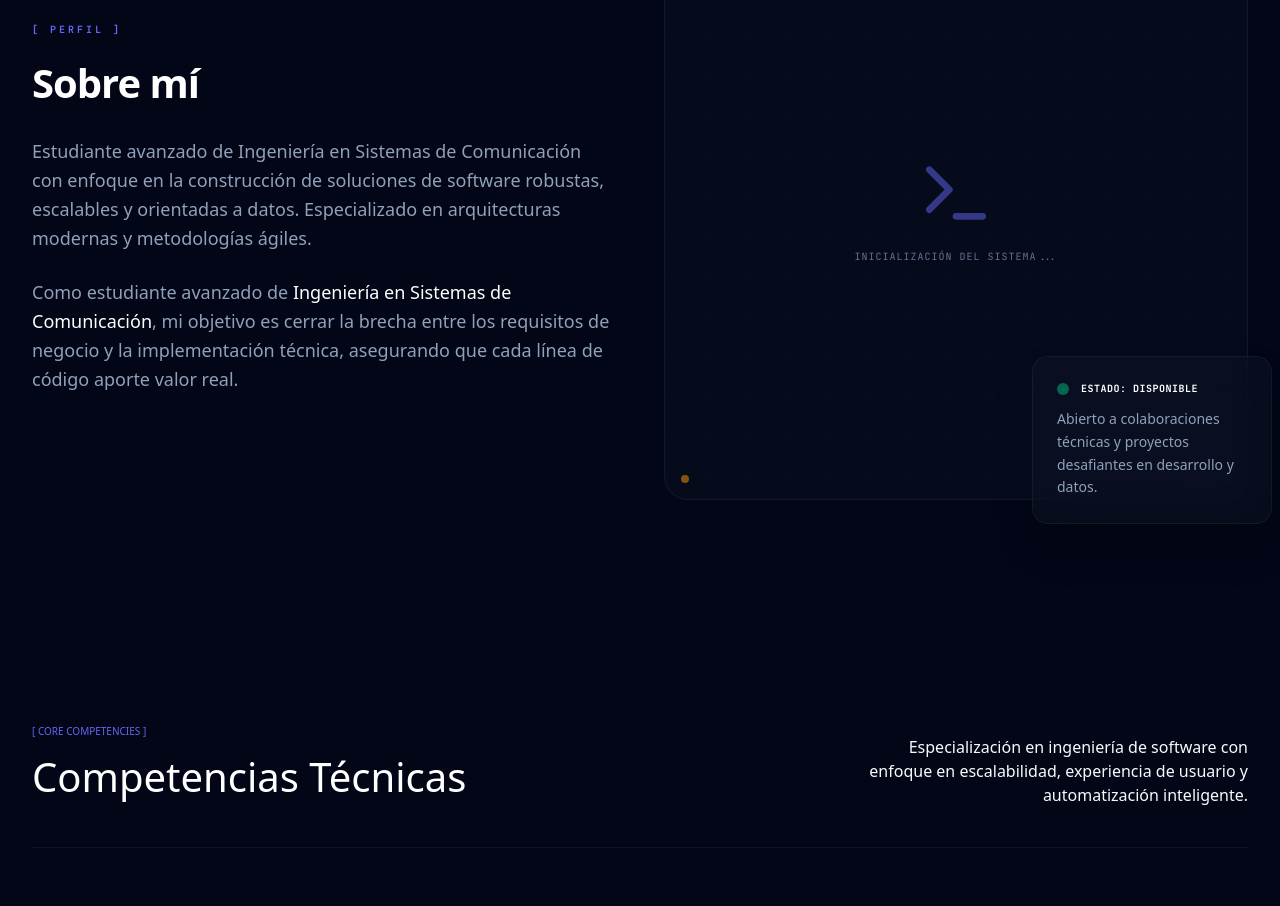
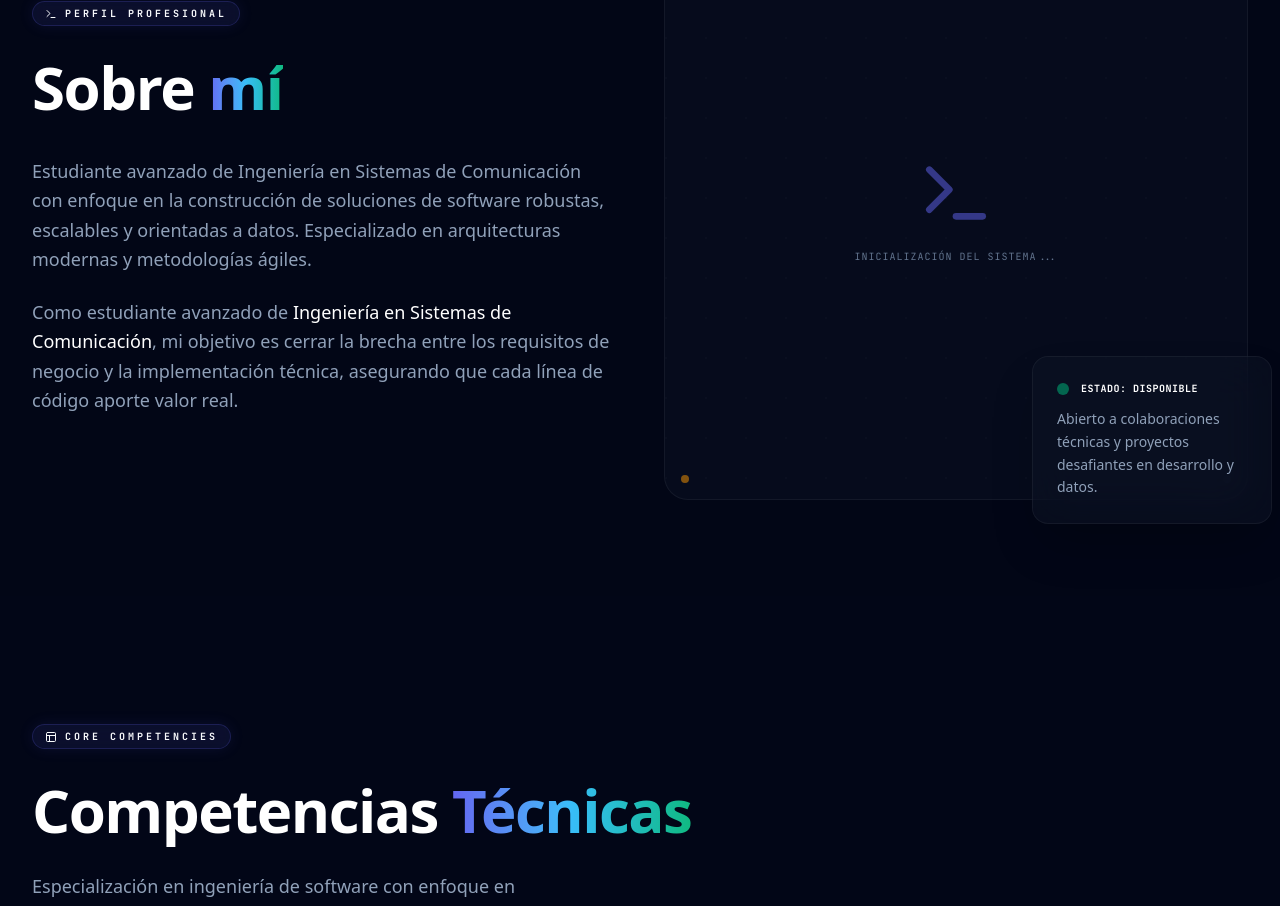
Before and after one commit to crissXcoder/portafolio, a Next.js app: page / in a window 1280 px wide. Shown: the part 980-1886 px from the top of the page. Built offline with nearby package versions, Linux system fonts and the light colour scheme.

Commit message:
feat: implement portfolio sections including footer, competencies, and UI structure components

```diff
--- a/app/globals.css
+++ b/app/globals.css
@@ -21,7 +21,6 @@
   --font-sans: var(--font-outfit), ui-sans-serif, system-ui, sans-serif;
   --font-body: var(--font-inter), ui-sans-serif, system-ui, sans-serif;
   --font-mono: var(--font-mono), monospace;
-  --font-serif: "Geist Serif", "Lora", serif;
 
   /* Typographic Scale */
   --text-display: 5rem; /* 80px */
--- a/components/layout/Footer.tsx
+++ b/components/layout/Footer.tsx
@@ -6,6 +6,7 @@ import { LinkedinIcon } from "@/components/icons/LinkedinIcon";
 import { GithubIcon } from "@/components/icons/GithubIcon";
 import { Container } from "@/components/ui/Container";
 import { portfolioData } from "@/data/portfolio";
+import { SectionHeader } from "@/components/ui/SectionHeader";
 
 const Footer = () => {
   const scrollToTop = () => {
@@ -20,16 +21,14 @@ const Footer = () => {
       <Container className="relative z-10">
         <div className="grid grid-cols-1 md:grid-cols-2 gap-12 mb-20">
           <div>
-            <h2 className="text-micro text-brand-primary mb-4">
-              [ CONTACTO ]
-            </h2>
-            <h3 className="text-h2 text-white mb-6">
-              Hablemos de tu próximo proyecto.
-            </h3>
-            <p className="text-text-muted text-body mb-8 max-w-md">
-              Disponible para colaboraciones, desarrollo de software y oportunidades en ciencia de datos e IA aplicada.
-            </p>
-            <div className="flex flex-col gap-4">
+            <SectionHeader
+              eyebrow="Contacto"
+              title="Hablemos de tu próximo"
+              highlight="proyecto."
+              description="Disponible para colaboraciones, desarrollo de software y oportunidades en ciencia de datos e IA aplicada."
+              className="mb-8"
+            />
+            <div className="flex flex-col gap-4 -mt-4">
               <a
                 href={`mailto:${portfolioData.profile.email}`}
                 className="flex items-center gap-4 text-white hover:text-brand-primary transition-colors group focus-visible:outline-2 focus-visible:outline-brand-primary focus-visible:outline-offset-4"
--- a/components/sections/About.tsx
+++ b/components/sections/About.tsx
@@ -3,6 +3,7 @@
 import React from "react";
 import { motion } from "framer-motion";
 import { Container } from "@/components/ui/Container";
+import { SectionHeader } from "@/components/ui/SectionHeader";
 import { portfolioData } from "@/data/portfolio";
 import { Terminal } from "lucide-react";
 
@@ -17,13 +18,13 @@ const About = () => {
             viewport={{ once: true }}
             transition={{ duration: 0.6 }}
           >
-            <h2 className="text-micro font-mono text-brand-primary tracking-[0.3em] uppercase mb-4 font-bold">
-              [ PERFIL ]
-            </h2>
-            <h3 className="text-h2 font-bold text-white tracking-tight mb-6">
-              Sobre mí
-            </h3>
-            <div className="space-y-6 text-slate-400 text-body-lg leading-relaxed">
+            <SectionHeader
+              eyebrow="Perfil Profesional"
+              title="Sobre"
+              highlight="mí"
+              icon={<Terminal className="w-3 h-3" />}
+            />
+            <div className="space-y-6 text-slate-400 text-body-lg leading-relaxed -mt-8">
               <p>
                 {portfolioData.profile.description}
               </p>
--- a/components/sections/Competencies.tsx
+++ b/components/sections/Competencies.tsx
@@ -2,6 +2,7 @@
 
 import React, { useEffect, useRef, useState } from "react";
 import { SectionShell } from "@/components/ui/SectionShell";
+import { SectionHeader } from "@/components/ui/SectionHeader";
 import { portfolioData, type ContributionArea } from "@/data/portfolio";
 import {
   Layout,
@@ -56,22 +57,13 @@ const Competencies = () => {
         gridOpacity={0.03}
         background="transparent"
       >
-        <header className="mb-16 flex flex-col gap-6 border-b border-border-subtle pb-10 transition-all duration-700 md:flex-row md:items-end md:justify-between">
-          <div className="flex flex-col gap-2">
-            <span className="text-micro text-brand-primary">
-              [ CORE COMPETENCIES ]
-            </span>
-            <h2 className="text-h2 text-white">
-              Competencias Técnicas
-            </h2>
-          </div>
-          <div className="flex flex-col items-start gap-4 md:items-end text-right">
-            <p className="max-w-sm text-body-sm text-text-muted md:text-body">
-              Especialización en ingeniería de software con enfoque en escalabilidad,
-              experiencia de usuario y automatización inteligente.
-            </p>
-          </div>
-        </header>
+        <SectionHeader
+          eyebrow="Core Competencies"
+          title="Competencias"
+          highlight="Técnicas"
+          description="Especialización en ingeniería de software con enfoque en escalabilidad, experiencia de usuario y automatización inteligente."
+          icon={<Layout className="w-3 h-3" />}
+        />
 
         <div className={cn(
           "grid grid-cols-1 md:grid-cols-2 lg:grid-cols-3 gap-6 transition-all duration-1000",
--- a/components/sections/Hero.tsx
+++ b/components/sections/Hero.tsx
@@ -134,7 +134,7 @@ export function Hero() {
                 <div className="animate-ping absolute inline-flex h-full w-full rounded-full bg-emerald-400 opacity-75"></div>
                 <div className="relative inline-flex rounded-full h-2 w-2 bg-emerald-500"></div>
               </div>
-              <span className="text-micro font-bold text-emerald-400 uppercase tracking-widest font-mono">
+              <span className="text-micro font-bold text-emerald-400 uppercase tracking-[0.3em] font-mono">
                 {portfolioData.education[0].status}
               </span>
             </motion.div>
@@ -144,7 +144,7 @@ export function Hero() {
                 initial={{ opacity: 0, y: 20 }}
                 animate={{ opacity: 1, y: 0 }}
                 transition={{ duration: 0.5, delay: 0.1 }}
-                className="text-slate-400 text-h3 font-medium"
+                className="text-slate-400 text-h3 font-semibold"
               >
                 {portfolioData.profile.name}
               </motion.h2>
@@ -157,7 +157,7 @@ export function Hero() {
                     animate={{ opacity: 1, y: 0, filter: "blur(0px)" }}
                     exit={{ opacity: 0, y: -20, filter: "blur(10px)" }}
                     transition={{ duration: 0.5, ease: "easeOut" }}
-                    className="text-h1 font-sans font-bold tracking-tighter text-white leading-tight"
+                    className="text-h2 md:text-h1 font-sans font-bold tracking-tighter text-white leading-tight"
                   >
                     {portfolioData.hero.rotatingTitles[index].split(' ').map((word: string, i: number) => (
                       <span key={i} className={i === 0 ? "text-brand-primary" : ""}>{word} </span>
@@ -171,7 +171,7 @@ export function Hero() {
               initial={{ opacity: 0, y: 20 }}
               animate={{ opacity: 1, y: 0 }}
               transition={{ duration: 0.5, delay: 0.3 }}
-              className="text-body-lg text-slate-400 max-w-xl leading-relaxed font-light"
+              className="text-body-lg text-slate-400 max-w-xl leading-relaxed"
             >
               {portfolioData.profile.description}
             </motion.p>
--- a/components/sections/ProjectApproach.tsx
+++ b/components/sections/ProjectApproach.tsx
@@ -104,7 +104,7 @@ const ProjectApproach = () => {
                      style={{ color: item.color }}>
                   <Icon className="w-6 h-6" />
                 </div>
-                <span className="text-[10px] font-mono font-bold text-text-muted/40 uppercase tracking-widest">
+                <span className="text-micro font-mono font-bold text-text-muted/40 uppercase tracking-widest">
                   Principio {item.id}
                 </span>
               </div>
@@ -114,7 +114,7 @@ const ProjectApproach = () => {
                   <h4 className="text-h3 font-bold text-white mb-1 tracking-tight">
                     {item.title}
                   </h4>
-                  <span className="text-[10px] font-mono font-bold text-brand-primary/70 uppercase tracking-[0.2em]">
+                  <span className="text-micro font-mono font-bold text-brand-primary/70 uppercase tracking-[0.2em]">
                     {item.subtitle}
                   </span>
                 </div>
--- a/components/sections/WorkApproach.tsx
+++ b/components/sections/WorkApproach.tsx
@@ -92,7 +92,7 @@ const WorkApproach = () => {
               <div className="mb-6">
                 <h4 className="text-h3 font-bold text-white mb-2 leading-tight">
                   {item.title}{" "}
-                  <span className="text-brand-primary font-serif italic font-medium">{item.highlight}</span>
+                  <span className="text-brand-primary font-medium">{item.highlight}</span>
                 </h4>
                 <p className="text-text-muted text-body-sm leading-relaxed">
                   {item.description}
--- a/components/ui/SectionHeader.tsx
+++ b/components/ui/SectionHeader.tsx
@@ -34,7 +34,7 @@ const SectionHeader = ({
         whileInView={{ opacity: 1, x: 0, y: 0 }}
         viewport={{ once: true }}
         className={cn(
-          "inline-flex items-center gap-2 px-3 py-1 rounded-full bg-brand-primary/10 border border-brand-primary/20 text-brand-primary text-micro font-mono tracking-[0.3em] uppercase mb-6 shadow-[0_0_15px_rgba(99,102,241,0.1)]",
+          "inline-flex items-center gap-2 px-3 py-1 rounded-full bg-brand-primary/10 border border-brand-primary/20 text-brand-primary text-micro font-bold font-mono tracking-[0.3em] uppercase mb-6 shadow-[0_0_15px_rgba(99,102,241,0.1)] backdrop-blur-sm",
           align === "center" && "mx-auto"
         )}
       >
@@ -51,7 +51,7 @@ const SectionHeader = ({
       >
         {title}{" "}
         {highlight && (
-          <span className="text-transparent bg-clip-text bg-linear-to-r from-brand-primary via-brand-accent to-brand-secondary font-serif italic font-medium">
+          <span className="text-transparent bg-clip-text bg-linear-to-r from-brand-primary via-brand-accent to-brand-secondary">
             {highlight}
           </span>
         )}
@@ -63,7 +63,7 @@ const SectionHeader = ({
           whileInView={{ opacity: 1, y: 0 }}
           viewport={{ once: true }}
           transition={{ delay: 0.2 }}
-          className="mt-6 text-text-muted text-body-lg leading-relaxed text-balance"
+          className="mt-6 text-slate-400 text-body-lg leading-relaxed text-balance"
         >
           {description}
         </motion.p>
```
Also changed, not shown: components/sections/Projects.tsx (+7 -33 lines).
